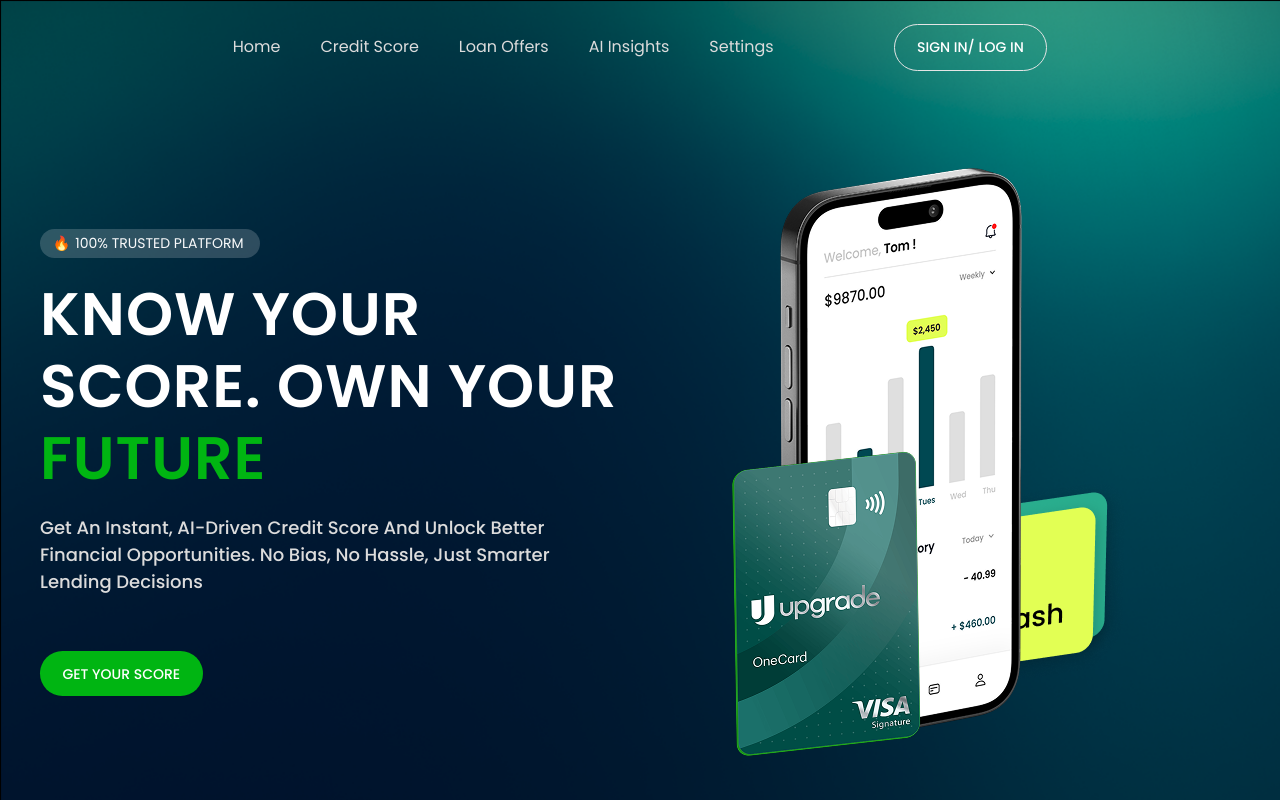
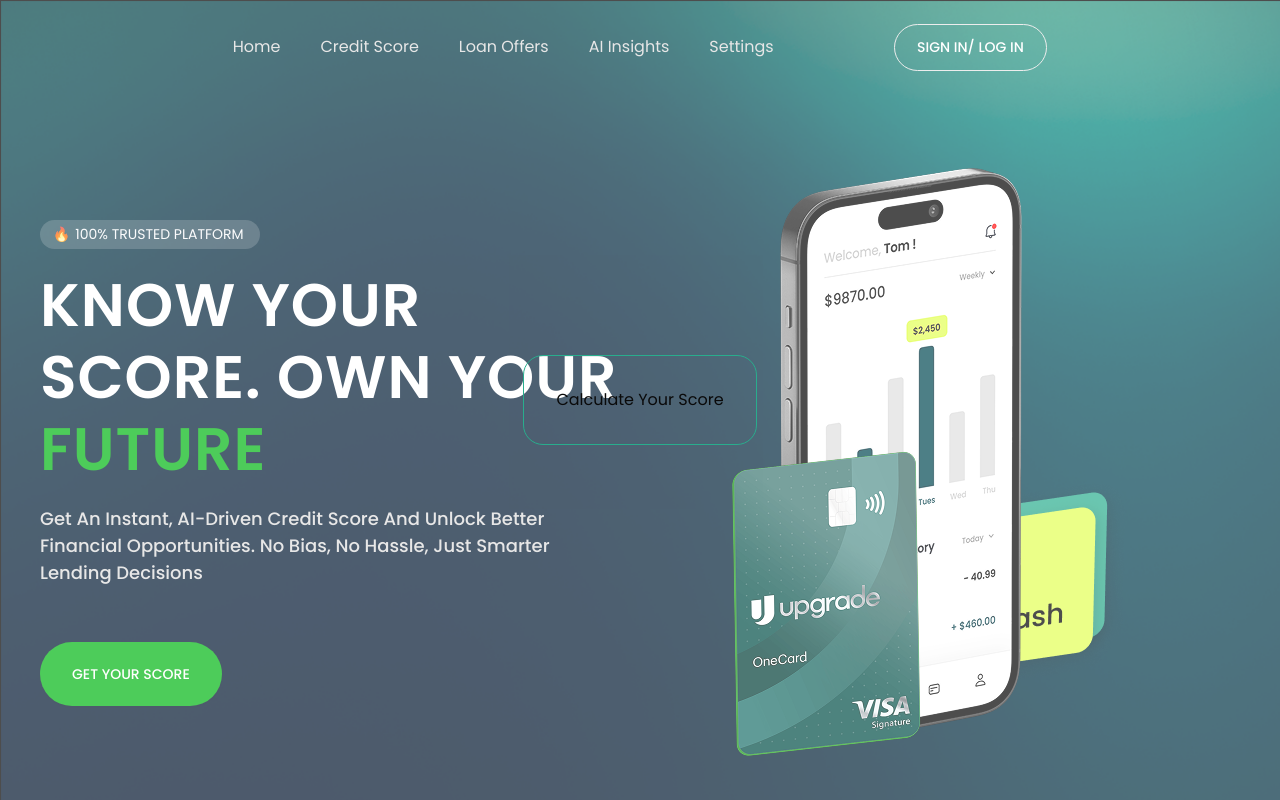
Before and after one commit to Bempong-Sylvester-Obese/AI-credit-score-program, a React (Vite) app: page / in a window 1280 px wide. Shown: the top 800 px of the page. Built offline with nearby package versions, Linux system fonts and the light colour scheme.

Commit message:
Minor enhancements

```diff
--- a/index.html
+++ b/index.html
@@ -2,7 +2,7 @@
 <html lang="en">
   <head>
     <meta charset="UTF-8" />
-    <link rel="icon" type="image/svg+xml" href="/vite.svg" />
+    <link rel="shortcut icon" href="/favicon.ico" type="image/x-icon">
     <meta name="viewport" content="width=device-width, initial-scale=1.0" />
 
     <link rel="preconnect" href="https://fonts.googleapis.com">
--- a/src/App.tsx
+++ b/src/App.tsx
@@ -31,7 +31,7 @@ function App() {
 				<Link to="/">Settings</Link>
 
 				<Button variant="outline" className="ml-20">
-					Sign In/ Log In
+					<span className="z-20">Sign In/ Log In</span>
 				</Button>
 			</nav>
 
--- a/src/components/ui/button.tsx
+++ b/src/components/ui/button.tsx
@@ -10,12 +10,13 @@ const buttonVariants = cva(
 		variants: {
 			variant: {
 				default: 'bg-primary text-primary-foreground hover:bg-primary/90',
-				primary: 'bg-[#00B512] text-white shadow-xs hover:bg-[#00B512]/90',
+				primary: 'bg-[#00B512] text-white !p-8 shadow-xs hover:bg-[#00B512]/90',
 				destructive:
 					'bg-destructive text-white shadow-xs hover:bg-destructive/90 focus-visible:ring-destructive/20 dark:focus-visible:ring-destructive/40 dark:bg-destructive/60',
-				outline: 'border bg-transparent text-white',
+				outline:
+					'border bg-transparent text-white hover:text-[#E2FF54] hover:border-[#E2FF54] transition-all ease-in-out duration-500',
 				'outline-secondary':
-					'border !text-[#000] bg-transparent border-[#00B512]  text-white font-bold px-[3rem]',
+					'border text-[#000] bg-transparent border-[#00B512] font-bold !p-8 btn-secondary hover:border-[#001027] transition-all ease-in-out duration-500',
 				secondary:
 					'bg-secondary text-secondary-foreground  hover:bg-secondary/80',
 				ghost:
--- a/src/views/home/Footer.tsx
+++ b/src/views/home/Footer.tsx
@@ -6,7 +6,7 @@ const Footer = () => {
 	return (
 		<footer className="py-[7rem] bg-[#F6F9F8]">
 			<div className="container">
-				<div className="bg-[#001229] text-white rounded-[20px]">
+				<div className="bg-[#001229] footer-card text-white rounded-[20px]">
 					<div className="md:grid grid-cols-2 p-10 px-12 pb-0">
 						<div className="space-y-5 flex flex-col justify-center fade-left animate-on-scroll">
 							<h2 className="text-5xl">Are you ready to start?</h2>
--- a/src/views/home/Header.tsx
+++ b/src/views/home/Header.tsx
@@ -17,7 +17,7 @@ function Header() {
 					</p>
 
 					<Button variant="primary" className="mt-9">
-						Get Your Score
+						<span className="z-20">Get Your Score</span>
 					</Button>
 				</div>
 
--- a/src/views/home/index.css
+++ b/src/views/home/index.css
@@ -108,7 +108,7 @@
 .trustworthiness {
 	color: #fff;
 	background: #023543;
-	background-image: url('/header_background.png');
+	background-image: url('/trust_bg.png');
 	background-repeat: round;
 }
 
@@ -162,6 +162,41 @@
 		color: #29ad8d;
 	}
 }
+
+.footer-card {
+	background-image: url('/header_background.png');
+	background-repeat: no-repeat;
+	background-size: cover;
+}
+
+/* .btn-secondary {
+	position: relative;
+	overflow: hidden;
+}
+
+.btn-secondary.btn-secondary.btn-secondary:hover {
+	color: #fff !important;
+}
+
+.btn-secondary:hover::before {
+	transform: scale(1);
+}
+
+.btn-secondary::before {
+	display: inline-block;
+	content: '';
+
+	position: absolute;
+	width: 105%;
+	height: 105%;
+	z-index: -1;
+
+	background: #29ad8d;
+	border-radius: 20px;
+
+	transform: scale(0);
+	transition: all .5s cubic-bezier(.77,0,.175,1);
+}*/
 
 .animate.fade-right {
 	animation-delay: .15s;
--- a/src/views/home/index.tsx
+++ b/src/views/home/index.tsx
@@ -15,6 +15,14 @@ function Home() {
 			<Trustworthiness />
 			<Services />
 			<Footer />
+
+			<div className="pop-up fixed inset-0 bg-white/30">
+				<main className="flex items-center justify-center h-full w-full">
+					<div className="border border-[#29ad8d] rounded-[20px] p-8">
+						<h2>Calculate Your Score</h2>
+					</div>
+				</main>
+			</div>
 		</>
 	);
 }
```
Also changed, not shown: public/trust_bg.png (added), 1 other file (tests, documents, lock files or other folders).
